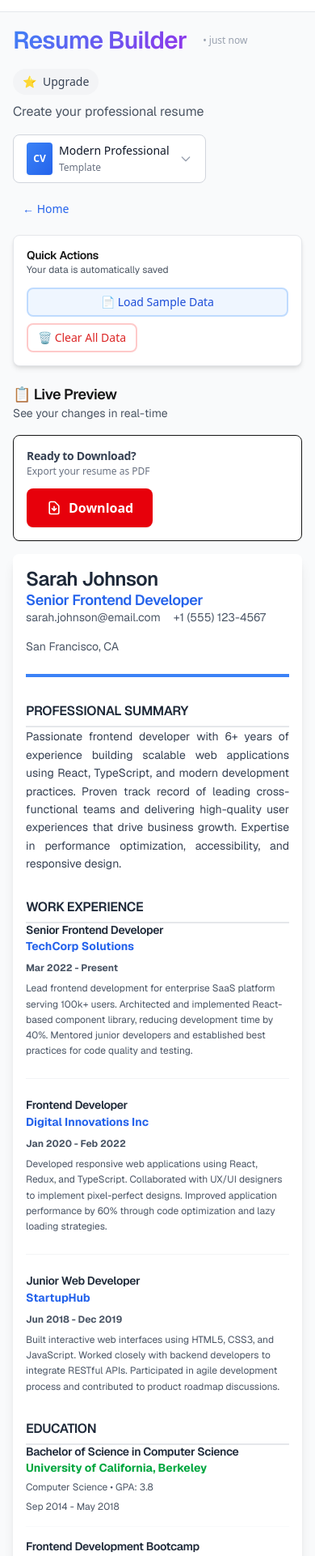
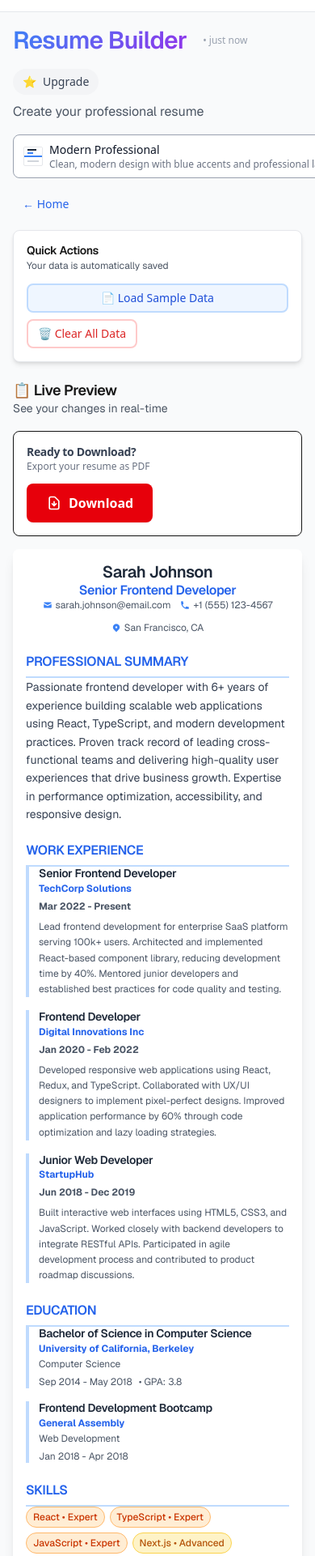
Before and after one commit to tolunaytogul/primeresumebuilder, a Next.js app: page /cv-editor in a window 390 px wide. Shown: the part 50-1971 px from the top of the page at 81% size. Built offline with nearby package versions, Linux system fonts and the light colour scheme; what @react-pdf/renderer would draw is missing.

Commit message:
Step 3: Fix Responsive Breakpoints & Mobile Layout - Improved mobile responsiveness across templates and components, enhanced touch targets, fixed text overflow, optimized breakpoints for better mobile UX, build test successful

```diff
--- a/src/components/TemplateSelector.tsx
+++ b/src/components/TemplateSelector.tsx
@@ -5,6 +5,7 @@ import { useCV } from '@/context/CVContext';
 import { usePremium } from '@/context/PremiumContext';
 import { AVAILABLE_TEMPLATES, TemplateType } from '@/types/template';
 import TemplatePreview from './TemplatePreview';
+
 
 export default function TemplateSelector() {
   const { selectedTemplate, setTemplate } = useCV();
@@ -32,19 +33,23 @@ export default function TemplateSelector() {
       {/* Current Template Display */}
       <button
         onClick={() => setIsOpen(!isOpen)}
-        className="flex items-center gap-3 px-4 py-2 bg-white border border-gray-300 rounded-lg hover:border-gray-400 transition-colors w-full sm:w-auto"
+        className="flex items-center justify-between gap-2 px-3 sm:px-4 py-2 sm:py-2.5 bg-white border border-gray-400 rounded-lg hover:border-gray-500 focus:outline-none focus:ring-2 focus:ring-primary-500 focus:border-transparent transition-colors w-full sm:w-auto min-h-[44px] touch-manipulation"
       >
-        <div className="flex items-center gap-2">
-          <div className="w-8 h-10 bg-gradient-to-br from-primary-500 to-primary-600 rounded shadow-sm flex items-center justify-center">
-            <span className="text-white text-xs font-bold">CV</span>
+        <div className="flex items-center gap-2 sm:gap-3 min-w-0 flex-1">
+          <div className="w-6 h-6 sm:w-8 sm:h-8 flex-shrink-0">
+            <TemplatePreview templateType={selectedTemplate} className="w-full h-full" />
           </div>
-          <div className="text-left">
-            <p className="text-sm font-medium text-gray-900">{currentTemplate?.name}</p>
-            <p className="text-xs text-gray-500">Template</p>
+          <div className="text-left min-w-0 flex-1">
+            <div className="font-medium text-gray-900 text-sm sm:text-base truncate">
+              {currentTemplate?.name}
+            </div>
+            <div className="text-xs sm:text-sm text-gray-500 truncate">
+              {currentTemplate?.description}
+            </div>
           </div>
         </div>
         <svg
-          className={`w-4 h-4 text-gray-400 transition-transform ${isOpen ? 'rotate-180' : ''}`}
+          className={`w-4 h-4 sm:w-5 sm:h-5 text-gray-400 transition-transform flex-shrink-0 ${isOpen ? 'rotate-180' : ''}`}
           fill="none"
           stroke="currentColor"
           viewBox="0 0 24 24"
@@ -55,58 +60,52 @@ export default function TemplateSelector() {
 
       {/* Template Selection Dropdown */}
       {isOpen && (
-        <div className="absolute top-full left-0 right-0 mt-2 bg-white border border-gray-200 rounded-lg shadow-lg z-[1000] w-full sm:min-w-[400px] sm:w-auto">
-          <div className="p-4">
-            <h3 className="text-sm font-semibold text-gray-900 mb-4">Choose Template</h3>
-            <div className="grid grid-cols-1 gap-3">
+        <div className="absolute top-full left-0 right-0 mt-2 bg-white border border-gray-200 rounded-lg shadow-lg z-[1000] w-full sm:min-w-[400px] sm:w-auto max-h-[70vh] overflow-y-auto">
+          <div className="p-3 sm:p-4">
+            <h3 className="text-sm font-semibold text-gray-900 mb-3 sm:mb-4">Choose Template</h3>
+            <div className="space-y-2 sm:space-y-3">
               {AVAILABLE_TEMPLATES.map((template) => (
                 <button
                   key={template.id}
                   onClick={() => handleTemplateSelect(template.id)}
-                  className={`flex items-start gap-4 p-3 rounded-lg border-2 transition-all text-left hover:shadow-md ${
+                  className={`w-full p-3 sm:p-4 border rounded-lg text-left transition-all hover:border-primary-300 hover:bg-primary-50 focus:outline-none focus:ring-2 focus:ring-primary-500 min-h-[60px] sm:min-h-[80px] touch-manipulation ${
                     selectedTemplate === template.id
-                      ? 'border-primary-500 bg-primary-50 shadow-md'
-                      : template.isPremium && !isPremium
-                      ? 'border-gray-200 hover:border-orange-300 hover:bg-orange-50'
-                      : 'border-gray-200 hover:border-gray-300 hover:bg-gray-50'
+                      ? 'border-primary-500 bg-primary-50'
+                      : 'border-gray-200'
                   } ${template.isPremium && !isPremium ? 'relative' : ''}`}
                 >
-                  {/* Template Preview */}
+                  <div className="flex items-start gap-2 sm:gap-3">
                     <div className="flex-shrink-0 relative">
-                    <TemplatePreview
-                      templateType={template.id}
-                      className="w-16 h-20 border border-gray-200 rounded shadow-sm"
-                    />
+                      <div className="w-8 h-8 sm:w-12 sm:h-12">
+                        <TemplatePreview templateType={template.id} className="w-full h-full" />
+                      </div>
                       {template.isPremium && !isPremium && (
                         <div className="absolute inset-0 bg-black bg-opacity-40 rounded flex items-center justify-center">
-                        <span className="text-white text-xs">🔒</span>
+                          <svg className="w-3 h-3 sm:w-4 sm:h-4 text-yellow-400" fill="currentColor" viewBox="0 0 20 20">
+                            <path d="M9.049 2.927c.3-.921 1.603-.921 1.902 0l1.07 3.292a1 1 0 00.95.69h3.462c.969 0 1.371 1.24.588 1.81l-2.8 2.034a1 1 0 00-.364 1.118l1.07 3.292c.3.921-.755 1.688-1.54 1.118l-2.8-2.034a1 1 0 00-1.175 0l-2.8 2.034c-.784.57-1.838-.197-1.539-1.118l1.07-3.292a1 1 0 00-.364-1.118L2.98 8.72c-.783-.57-.38-1.81.588-1.81h3.461a1 1 0 00.951-.69l1.07-3.292z" />
+                          </svg>
                         </div>
                       )}
                     </div>
-
-                  {/* Template Info */}
                     <div className="flex-1 min-w-0">
-                    <div className="flex items-center gap-2 mb-2 flex-wrap">
-                      <h4 className="font-semibold text-gray-900 text-sm truncate">{template.name}</h4>
+                      <div className="flex items-center gap-2 mb-1">
+                        <h4 className="font-medium text-gray-900 text-sm sm:text-base truncate">
+                          {template.name}
+                        </h4>
                         {template.isPremium && (
-                        <span className="px-2 py-0.5 bg-gradient-to-r from-orange-400 to-orange-500 text-white text-xs font-medium rounded-full flex-shrink-0">
+                          <span className="px-1.5 py-0.5 bg-gradient-to-r from-accent-400 to-accent-500 text-white text-xs font-medium rounded-full flex-shrink-0">
                             Premium
                           </span>
                         )}
-                      {selectedTemplate === template.id && (
-                        <span className="text-primary-500 flex-shrink-0">
-                          <svg className="w-4 h-4" fill="currentColor" viewBox="0 0 20 20">
-                            <path fillRule="evenodd" d="M10 18a8 8 0 100-16 8 8 0 000 16zm3.707-9.293a1 1 0 00-1.414-1.414L9 10.586 7.707 9.293a1 1 0 00-1.414 1.414l2 2a1 1 0 001.414 0l4-4z" clipRule="evenodd" />
-                          </svg>
-                        </span>
-                      )}
                       </div>
-                    <p className="text-xs text-gray-500 leading-relaxed line-clamp-2">{template.description}</p>
+                      <p className="text-xs sm:text-sm text-gray-600 line-clamp-2 leading-relaxed">
+                        {template.description}
+                      </p>
 
-                    {/* Template Features */}
-                    <div className="mt-2 flex flex-wrap gap-1">
-                      {template.features.map((feature, index) => {
-                        // Renk şemasına göre dinamik stil
+                      {/* Template Features - Mobile Optimized */}
+                      <div className="flex flex-wrap gap-1 mt-2">
+                        {template.features.slice(0, 3).map((feature, index) => {
+                          // Template'e göre renk şeması
                           const getFeatureStyle = (templateId: string) => {
                             switch (templateId) {
                               case 'modern':
@@ -114,23 +113,29 @@ export default function TemplateSelector() {
                               case 'creative':
                                 return 'bg-purple-100 text-purple-700';
                               case 'classic':
-                              return 'bg-gray-100 text-gray-700';
+                                return 'bg-neutral-100 text-neutral-700';
                               case 'minimal':
-                              return 'bg-green-100 text-green-700';
+                                return 'bg-success-100 text-success-700';
                               default:
-                              return 'bg-gray-100 text-gray-700';
+                                return 'bg-neutral-100 text-neutral-700';
                             }
                           };
 
                           return (
                             <span
                               key={index}
-                            className={`px-2 py-0.5 text-xs rounded ${getFeatureStyle(template.id)}`}
+                              className={`px-1.5 py-0.5 text-xs rounded-full flex-shrink-0 ${getFeatureStyle(template.id)}`}
                             >
                               {feature}
                             </span>
                           );
                         })}
+                        {template.features.length > 3 && (
+                          <span className="px-1.5 py-0.5 text-xs rounded-full bg-gray-100 text-gray-600 flex-shrink-0">
+                            +{template.features.length - 3}
+                          </span>
+                        )}
+                      </div>
                     </div>
                   </div>
                 </button>
--- a/src/components/templates/ModernWebTemplate.tsx
+++ b/src/components/templates/ModernWebTemplate.tsx
@@ -32,31 +32,53 @@ const ModernWebTemplate: React.FC<ModernWebTemplateProps> = ({ cvData }) => {
   };
 
   return (
-    <div className="bg-white p-4 lg:p-8 font-sans text-sm leading-relaxed">
+    <div className="bg-white p-4 sm:p-6 lg:p-8 font-sans text-sm leading-relaxed">
       {/* Header */}
-              <div className="mb-8 pb-6 border-b-4 border-primary-500">
-        <h1 className="text-2xl lg:text-3xl font-bold text-gray-800 mb-2">
+      <div className="text-center mb-6 sm:mb-8">
+        <h1 className="text-xl sm:text-2xl lg:text-3xl font-bold text-gray-800 mb-2 break-words">
           {personalInfo.name || 'Full Name'}
         </h1>
-                  <h2 className="text-lg lg:text-xl text-primary-600 font-bold mb-4">
+        <h2 className="text-base sm:text-lg lg:text-xl text-primary-600 font-bold mb-3 sm:mb-4 break-words">
           {personalInfo.title || 'Job Title'}
         </h2>
-        <div className="flex flex-wrap gap-4 text-sm text-gray-600">
+
+        {/* Contact Info */}
+        <div className="flex flex-wrap justify-center gap-3 sm:gap-6 text-xs sm:text-sm text-gray-600">
           {personalInfo.email && (
-            <span className="break-all">{personalInfo.email}</span>
+            <div className="flex items-center gap-1 sm:gap-2">
+              <svg className="w-3 h-3 sm:w-4 sm:h-4 text-primary-500 flex-shrink-0" fill="currentColor" viewBox="0 0 20 20">
+                <path d="M2.003 5.884L10 9.882l7.997-3.998A2 2 0 0016 4H4a2 2 0 00-1.997 1.884z" />
+                <path d="M18 8.118l-8 4-8-4V14a2 2 0 002 2h12a2 2 0 002-2V8.118z" />
+              </svg>
+              <span className="break-all min-w-0">{personalInfo.email}</span>
+            </div>
           )}
-          {personalInfo.phone && <span>{personalInfo.phone}</span>}
-          {personalInfo.location && <span>{personalInfo.location}</span>}
+          {personalInfo.phone && (
+            <div className="flex items-center gap-1 sm:gap-2">
+              <svg className="w-3 h-3 sm:w-4 sm:h-4 text-primary-500 flex-shrink-0" fill="currentColor" viewBox="0 0 20 20">
+                <path d="M2 3a1 1 0 011-1h2.153a1 1 0 01.986.836l.74 4.435a1 1 0 01-.54 1.06l-1.548.773a11.037 11.037 0 006.105 6.105l.774-1.548a1 1 0 011.059-.54l4.435.74a1 1 0 01.836.986V17a1 1 0 01-1 1h-2C7.82 18 2 12.18 2 5V3z" />
+              </svg>
+              <span className="break-words min-w-0">{personalInfo.phone}</span>
+            </div>
+          )}
+          {personalInfo.location && (
+            <div className="flex items-center gap-1 sm:gap-2">
+              <svg className="w-3 h-3 sm:w-4 sm:h-4 text-primary-500 flex-shrink-0" fill="currentColor" viewBox="0 0 20 20">
+                <path fillRule="evenodd" d="M5.05 4.05a7 7 0 119.9 9.9L10 18.9l-4.95-4.95a7 7 0 010-9.9zM10 11a2 2 0 100-4 2 2 0 000 4z" clipRule="evenodd" />
+              </svg>
+              <span className="break-words min-w-0">{personalInfo.location}</span>
+            </div>
+          )}
         </div>
       </div>
 
       {/* Professional Summary */}
       {personalInfo.summary && (
-        <div className="mb-8">
-          <h3 className="text-base font-bold text-gray-800 mb-4 uppercase tracking-wide border-b-2 border-gray-200 pb-2">
+        <div className="mb-6 sm:mb-8">
+          <h3 className="text-base sm:text-lg font-bold text-primary-600 mb-3 sm:mb-4 uppercase tracking-wide border-b-2 border-primary-200 pb-2">
             Professional Summary
           </h3>
-          <p className="text-gray-700 leading-relaxed text-justify">
+          <p className="text-gray-700 leading-relaxed text-sm sm:text-base">
             {personalInfo.summary}
           </p>
         </div>
@@ -64,31 +86,28 @@ const ModernWebTemplate: React.FC<ModernWebTemplateProps> = ({ cvData }) => {
 
       {/* Work Experience */}
       {experiences.length > 0 && (
-        <div className="mb-8">
-          <h3 className="text-base font-bold text-gray-800 mb-4 uppercase tracking-wide border-b-2 border-gray-200 pb-2">
+        <div className="mb-6 sm:mb-8">
+          <h3 className="text-base sm:text-lg font-bold text-primary-600 mb-4 sm:mb-6 uppercase tracking-wide border-b-2 border-primary-200 pb-2">
             Work Experience
           </h3>
-          <div className="space-y-6">
-            {experiences.map((exp, index) => (
-              <div
-                key={exp.id}
-                className={`${index !== experiences.length - 1 ? 'pb-6 border-b border-gray-100' : ''}`}
-              >
-                <div className="flex flex-col sm:flex-row sm:justify-between sm:items-start mb-2">
+          <div className="space-y-4 sm:space-y-6">
+            {experiences.map((exp) => (
+              <div key={exp.id} className="border-l-4 border-primary-200 pl-3 sm:pl-4">
+                <div className="flex flex-col gap-1 sm:gap-2 mb-2">
                   <div className="flex-1">
-                    <h4 className="font-bold text-gray-800 text-sm">
+                    <h4 className="font-bold text-gray-800 text-sm sm:text-base break-words">
                       {exp.position}
                     </h4>
-                    <p className="text-primary-600 font-bold text-sm mt-1">
+                    <p className="text-primary-600 font-bold text-xs sm:text-sm mt-1 break-words">
                       {exp.company}
                     </p>
                   </div>
-                  <div className="text-gray-600 text-xs font-bold mt-2 sm:mt-0 sm:text-right">
+                  <div className="text-gray-600 text-xs font-bold">
                     {formatDate(exp.startDate)} - {exp.isCurrentJob ? 'Present' : formatDate(exp.endDate)}
                   </div>
                 </div>
                 {exp.description && (
-                  <p className="text-gray-600 text-xs leading-relaxed mt-2">
+                  <p className="text-gray-600 text-xs sm:text-sm leading-relaxed">
                     {exp.description}
                   </p>
                 )}
@@ -100,34 +119,31 @@ const ModernWebTemplate: React.FC<ModernWebTemplateProps> = ({ cvData }) => {
 
       {/* Education */}
       {education.length > 0 && (
-        <div className="mb-8">
-          <h3 className="text-base font-bold text-gray-800 mb-4 uppercase tracking-wide border-b-2 border-gray-200 pb-2">
+        <div className="mb-6 sm:mb-8">
+          <h3 className="text-base sm:text-lg font-bold text-primary-600 mb-4 sm:mb-6 uppercase tracking-wide border-b-2 border-primary-200 pb-2">
             Education
           </h3>
-          <div className="space-y-4">
-            {education.map((edu, index) => (
-              <div
-                key={edu.id}
-                className={`${index !== education.length - 1 ? 'pb-4 border-b border-gray-50' : ''}`}
-              >
-                <div className="flex flex-col sm:flex-row sm:justify-between sm:items-start">
+          <div className="space-y-4 sm:space-y-6">
+            {education.map((edu) => (
+              <div key={edu.id} className="border-l-4 border-primary-200 pl-3 sm:pl-4">
+                <div className="flex flex-col gap-1 sm:gap-2">
                   <div className="flex-1">
-                    <h4 className="font-bold text-gray-800 text-sm">
+                    <h4 className="font-bold text-gray-800 text-sm sm:text-base break-words">
                       {edu.degree}
                     </h4>
-                    <p className="text-green-600 font-bold text-sm mt-1">
+                    <p className="text-primary-600 font-bold text-xs sm:text-sm mt-1 break-words">
                       {edu.school}
                     </p>
-                    <div className="text-gray-600 text-xs mt-1">
-                      {edu.field && <span>{edu.field}</span>}
-                      {edu.gpa && <span> • GPA: {edu.gpa}</span>}
-                    </div>
+                    {edu.field && (
+                      <p className="text-gray-600 text-xs sm:text-sm break-words">
+                        {edu.field}
+                      </p>
+                    )}
                   </div>
-                  {edu.startDate && edu.endDate && (
-                    <div className="text-gray-600 text-xs mt-2 sm:mt-0 sm:text-right">
-                      {formatDate(edu.startDate)} - {formatDate(edu.endDate)}
-                    </div>
-                  )}
+                  <div className="text-gray-600 text-xs">
+                    {formatDate(edu.startDate)} - {formatDate(edu.endDate)}
+                    {edu.gpa && <span className="ml-2">• GPA: {edu.gpa}</span>}
+                  </div>
                 </div>
               </div>
             ))}
@@ -137,17 +153,17 @@ const ModernWebTemplate: React.FC<ModernWebTemplateProps> = ({ cvData }) => {
 
       {/* Skills */}
       {skills.length > 0 && (
-        <div className="mb-8">
-          <h3 className="text-base font-bold text-gray-800 mb-4 uppercase tracking-wide border-b-2 border-gray-200 pb-2">
+        <div className="mb-6 sm:mb-8">
+          <h3 className="text-base sm:text-lg font-bold text-primary-600 mb-3 sm:mb-4 uppercase tracking-wide border-b-2 border-primary-200 pb-2">
             Skills
           </h3>
-          <div className="flex flex-wrap gap-2">
+          <div className="flex flex-wrap gap-1.5 sm:gap-2">
             {skills.map((skill) => (
               <span
                 key={skill.id}
-                className={`px-3 py-1 rounded text-xs font-bold border ${getSkillBadgeClass(skill.level)}`}
+                                 className={`px-2 sm:px-3 py-1 sm:py-1.5 rounded-full text-xs sm:text-sm font-medium border ${getSkillBadgeClass(skill.level)} break-words`}
               >
-                {skill.name}
+                {skill.name} • {skill.level}
               </span>
             ))}
           </div>
```
Also changed, not shown: src/components/templates/CreativeWebTemplate.tsx (+46 -46 lines). Lines whose indentation alone changed are shown as unchanged.
